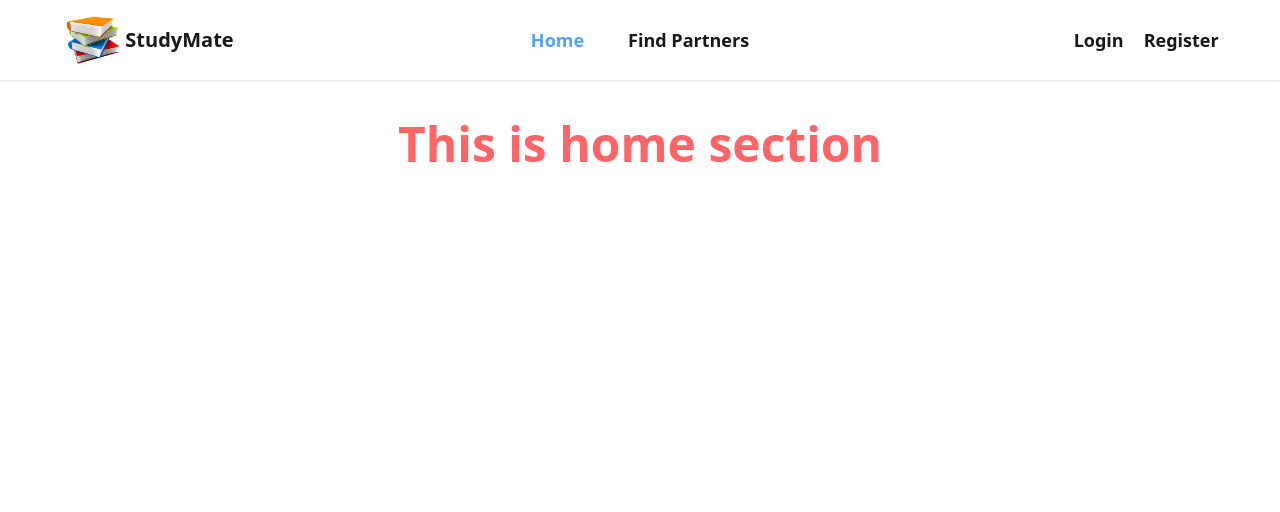
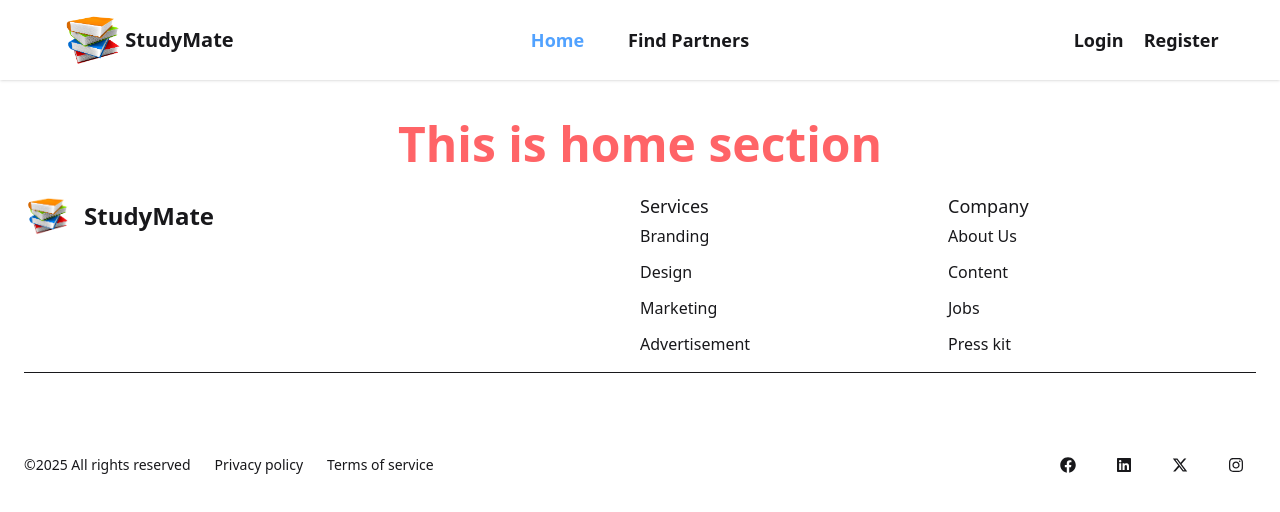
Before and after one commit to salauddinkamran/study-mate-client, a React (Vite) app: page / in a window 1280 px wide. Shown: the top 512 px of the page. Built offline with nearby package versions, Linux system fonts and the light colour scheme; no server answers.

Commit message:
footer section added done

```diff
--- a/package.json
+++ b/package.json
@@ -15,6 +15,7 @@
     "firebase": "^12.5.0",
     "react": "^19.2.0",
     "react-dom": "^19.2.0",
+    "react-icons": "^5.5.0",
     "react-router": "^7.9.5",
     "react-spinners": "^0.17.0",
     "react-toastify": "^11.0.5"
--- a/src/components/Footer/Footer.jsx
+++ b/src/components/Footer/Footer.jsx
@@ -0,0 +1,159 @@
+import React from "react";
+import MyContainer from "../MyContainer/MyContainer";
+import logoIcon from "../../assets/image/book-2.png";
+import { FaFacebook, FaInstagram, FaLinkedin } from "react-icons/fa";
+import { FaXTwitter } from "react-icons/fa6";
+
+const Footer = () => {
+  return (
+      <footer className="py-6 dark:bg-gray-100 dark:text-gray-900">
+        <div className="container px-6 mx-auto space-y-6 divide-y dark:divide-gray-600 md:space-y-12 divide-opacity-50">
+          <div className="grid grid-cols-12 pb-4">
+            <div className="pb-6 col-span-full md:pb-0 md:col-span-6">
+              <a
+                rel="noopener noreferrer"
+                href="#"
+                className="flex justify-center space-x-3 md:justify-start"
+              >
+                <div className="flex items-center justify-center w-12 h-12 rounded-full ">
+                  <img src={logoIcon} alt="" />
+                </div>
+                <span className="self-center text-2xl font-semibold">
+                  StudyMate
+                </span>
+              </a>
+            </div>
+            <div className="col-span-6 text-center md:text-left md:col-span-3">
+              <p className="pb-1 text-lg font-medium">Services</p>
+              <ul className="space-y-3">
+                <li>
+                  <a
+                    rel="noopener noreferrer"
+                    href="#"
+                    className="hover:dark:text-violet-600"
+                  >
+                    Branding
+                  </a>
+                </li>
+                <li>
+                  <a
+                    rel="noopener noreferrer"
+                    href="#"
+                    className="hover:dark:text-violet-600"
+                  >
+                    Design
+                  </a>
+                </li>
+                <li>
+                  <a
+                    rel="noopener noreferrer"
+                    href="#"
+                    className="hover:dark:text-violet-600"
+                  >
+                    Marketing
+                  </a>
+                </li>
+                <li>
+                  <a
+                    rel="noopener noreferrer"
+                    href="#"
+                    className="hover:dark:text-violet-600"
+                  >
+                    Advertisement
+                  </a>
+                </li>
+              </ul>
+            </div>
+            <div className="col-span-6 text-center md:text-left md:col-span-3">
+              <p className="pb-1 text-lg font-medium">Company</p>
+              <ul className="space-y-3">
+                <li>
+                  <a
+                    rel="noopener noreferrer"
+                    href="#"
+                    className="hover:dark:text-violet-600"
+                  >
+                    About Us
+                  </a>
+                </li>
+                <li>
+                  <a
+                    rel="noopener noreferrer"
+                    href="#"
+                    className="hover:dark:text-violet-600"
+                  >
+                    Content
+                  </a>
+                </li>
+                <li>
+                  <a
+                    rel="noopener noreferrer"
+                    href="#"
+                    className="hover:dark:text-violet-600"
+                  >
+                    Jobs
+                  </a>
+                </li>
+                <li>
+                  <a
+                    rel="noopener noreferrer"
+                    href="#"
+                    className="hover:dark:text-violet-600"
+                  >
+                    Press kit
+                  </a>
+                </li>
+              </ul>
+            </div>
+          </div>
+          <div className="grid justify-center pt-6 lg:justify-between">
+            <div className="flex flex-col self-center text-sm text-center md:block lg:col-start-1 md:space-x-6">
+              <span>©2025 All rights reserved</span>
+              <a rel="noopener noreferrer" href="#">
+                <span>Privacy policy</span>
+              </a>
+              <a rel="noopener noreferrer" href="#">
+                <span>Terms of service</span>
+              </a>
+            </div>
+            <div className="flex justify-center pt-4 space-x-4 lg:pt-0 lg:col-end-13">
+              <a
+                rel="noopener noreferrer"
+                href="#"
+                title="Email"
+                className="flex items-center justify-center w-10 h-10 rounded-full dark:bg-violet-600 dark:text-gray-50"
+              >
+                <FaFacebook />
+              </a>
+              <a
+                rel="noopener noreferrer"
+                href="#"
+                title="Twitter"
+                className="flex items-center justify-center w-10 h-10 rounded-full dark:bg-violet-600 dark:text-gray-50"
+              >
+                <FaLinkedin />
+              </a>
+              <a
+                rel="noopener noreferrer"
+                href="#"
+                title="GitHub"
+                className="flex items-center justify-center w-10 h-10 rounded-full dark:bg-violet-600 dark:text-gray-50"
+              >
+                <FaXTwitter />
+              </a>
+              <a
+                rel="noopener noreferrer"
+                href="#"
+                title="GitHub"
+                className="flex items-center justify-center w-10 h-10 rounded-full dark:bg-violet-600 dark:text-gray-50"
+              >
+                <FaInstagram />
+              </a>
+            </div>
+          </div>
+        </div>
+      </footer>
+  );
+};
+
+export default Footer;
--- a/src/components/Layouts/RootLayout.jsx
+++ b/src/components/Layouts/RootLayout.jsx
@@ -1,12 +1,14 @@
 import React from 'react';
 import Navbar from '../Navbar/Navbar';
 import { Outlet } from 'react-router';
+import Footer from '../Footer/Footer';
 
 const RootLayout = () => {
   return (
     <div>
       <Navbar></Navbar>
       <Outlet></Outlet>
+      <Footer></Footer>
     </div>
   );
 };
```
Also changed, not shown: 1 other file (tests, documents, lock files or other folders).
